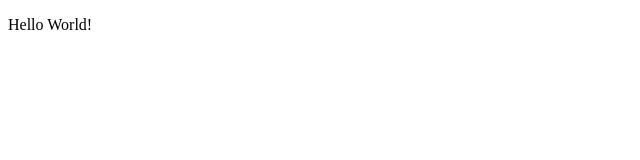
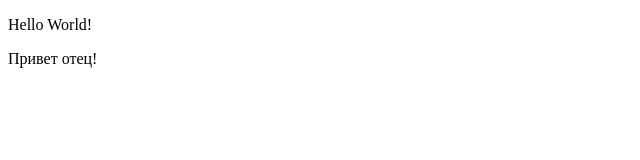
Before and after one commit to Asp1kkk/new-repo, a plain HTML site: page index.html in a window 1280 px wide. Shown: the full height of the page, 0-640 px from the left. Drawn offline with Linux system fonts and the light colour scheme.

Commit message:
add privet

```diff
--- a/index.html
+++ b/index.html
@@ -7,5 +7,6 @@
 </head>
 <body>
 	<p>Hello World!</p>
+	<p>Привет отец!</p>
 </body>
 </html>
```
